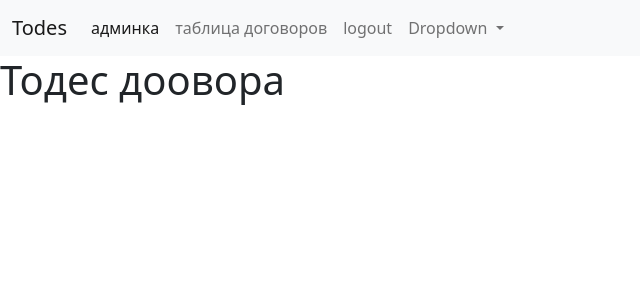
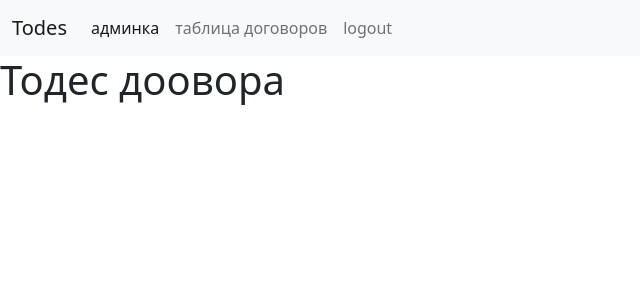
Before and after one commit to riabow/tds, a Django app: page / in a window 1280 px wide. Shown: the top 300 px of the page, without its empty margins (0-640 px from the left). Run offline with Django 3.2, Linux system fonts and the light colour scheme.

Commit message:
bootrap fix

```diff
--- a/HelloDjango/HelloDjango/settings.py
+++ b/HelloDjango/HelloDjango/settings.py
@@ -110,7 +110,7 @@ AUTH_PASSWORD_VALIDATORS = [
 # Internationalization
 # https://docs.djangoproject.com/en/3.2/topics/i18n/
 
-LANGUAGE_CODE = 'en-us'
+LANGUAGE_CODE = 'ru-ru'
 
 TIME_ZONE = 'UTC'
 
--- a/HelloDjango/tds/templates/tds/navbar.html
+++ b/HelloDjango/tds/templates/tds/navbar.html
@@ -18,18 +18,6 @@
           <a class="nav-link" href="/logout_view">logout</a>
         </li>
 
-        <li class="nav-item dropdown">
-          <a class="nav-link dropdown-toggle" href="#" id="navbarDropdown" role="button" data-bs-toggle="dropdown" aria-expanded="false">
-            Dropdown
-          </a>
-          <ul class="dropdown-menu" aria-labelledby="navbarDropdown">
-            <li><a class="dropdown-item" href="#">Action</a></li>
-            <li><a class="dropdown-item" href="#">Another action</a></li>
-            <li><hr class="dropdown-divider"></li>
-            <li><a class="dropdown-item" href="#">Something else here</a></li>
-          </ul>
-        </li>
-
 
       </ul>
 
```
